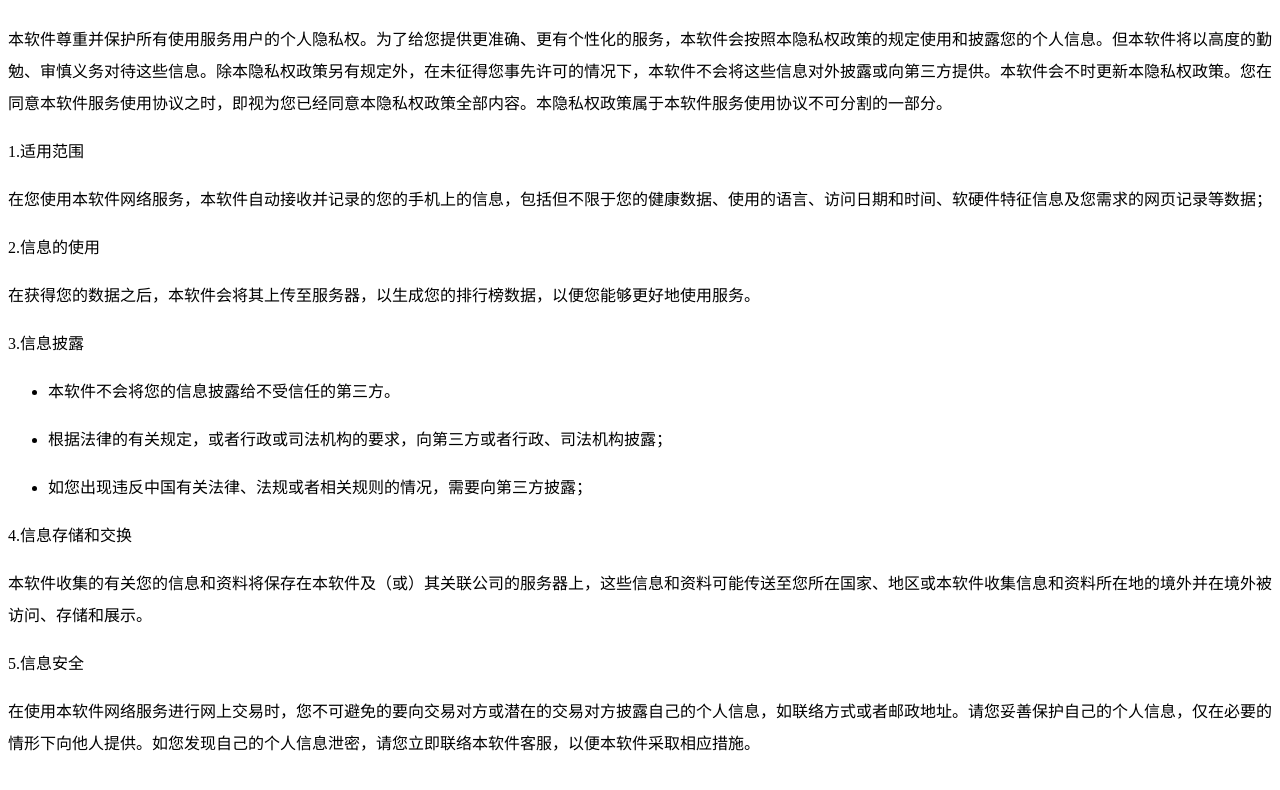
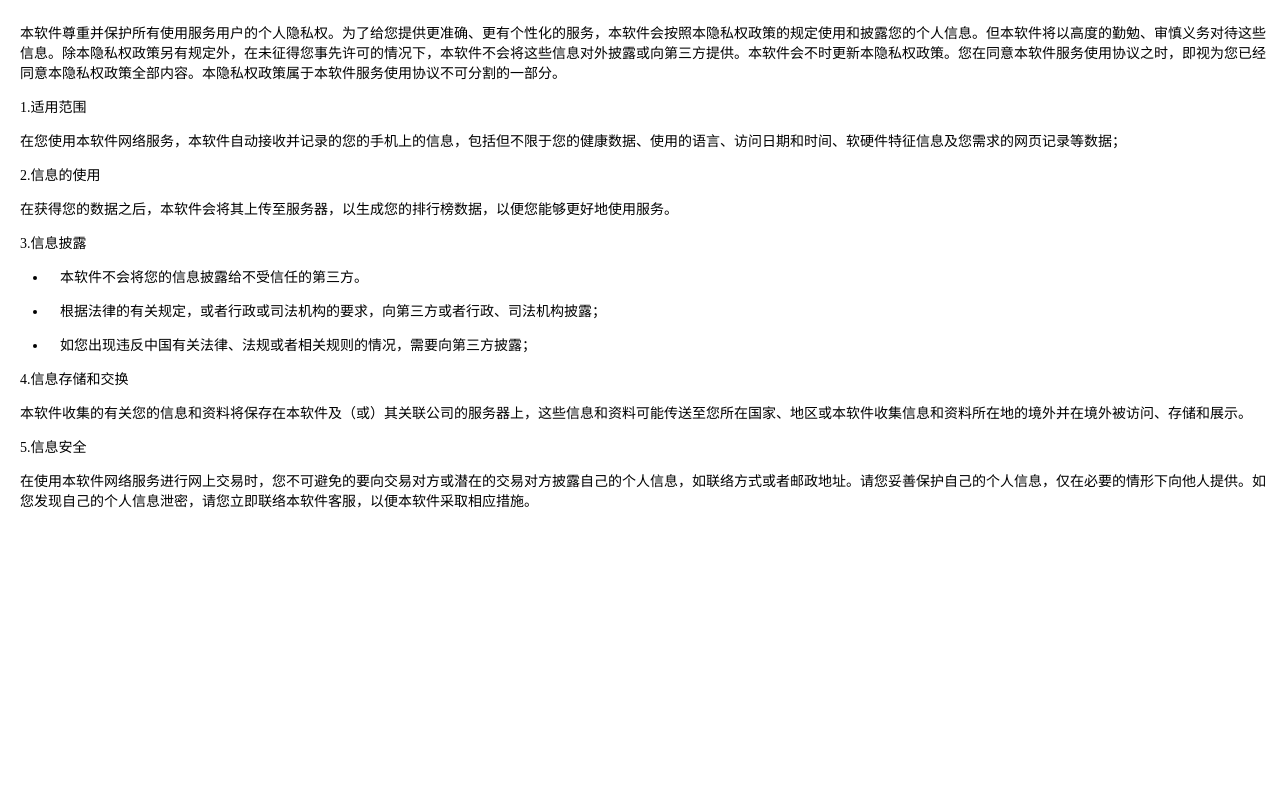
Before and after one commit to SneezeArt/film, a plain HTML site: page support/privacypolicy.html in a window 1280 px wide. Drawn offline with Linux system fonts and the light colour scheme.

Commit message:
补充代码

```diff
--- a/support/privacypolicy.html
+++ b/support/privacypolicy.html
@@ -8,8 +8,10 @@
   <meta name=viewport content="width=device-width,initial-scale=1,user-scalable=no,viewport-fit=cover">
   <style>
     body {
-      font-size: 16px;
-      line-height: 2;
+      font-size: 14px;
+    }
+    p {
+      padding-left: 12px;
     }
 
     a,
```
